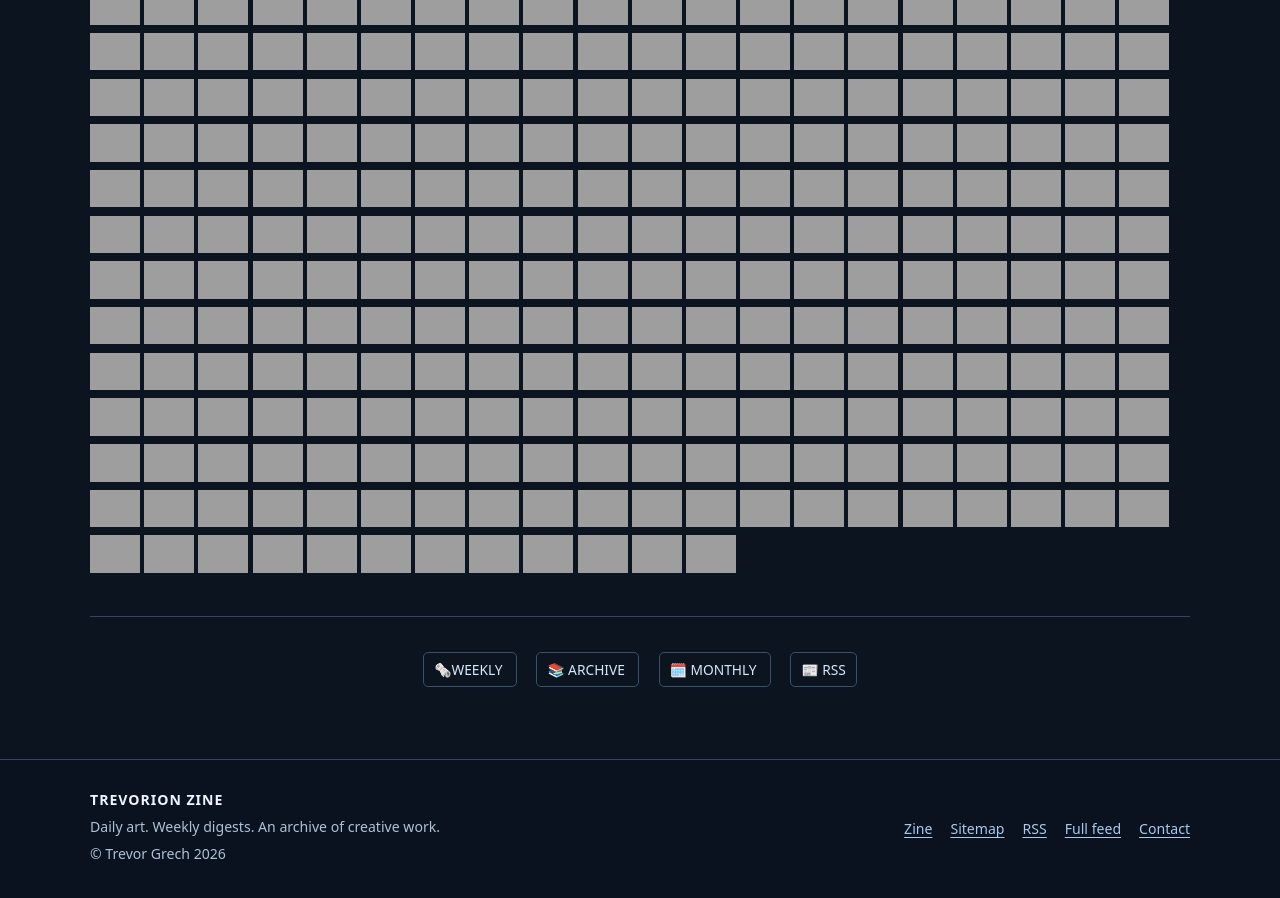
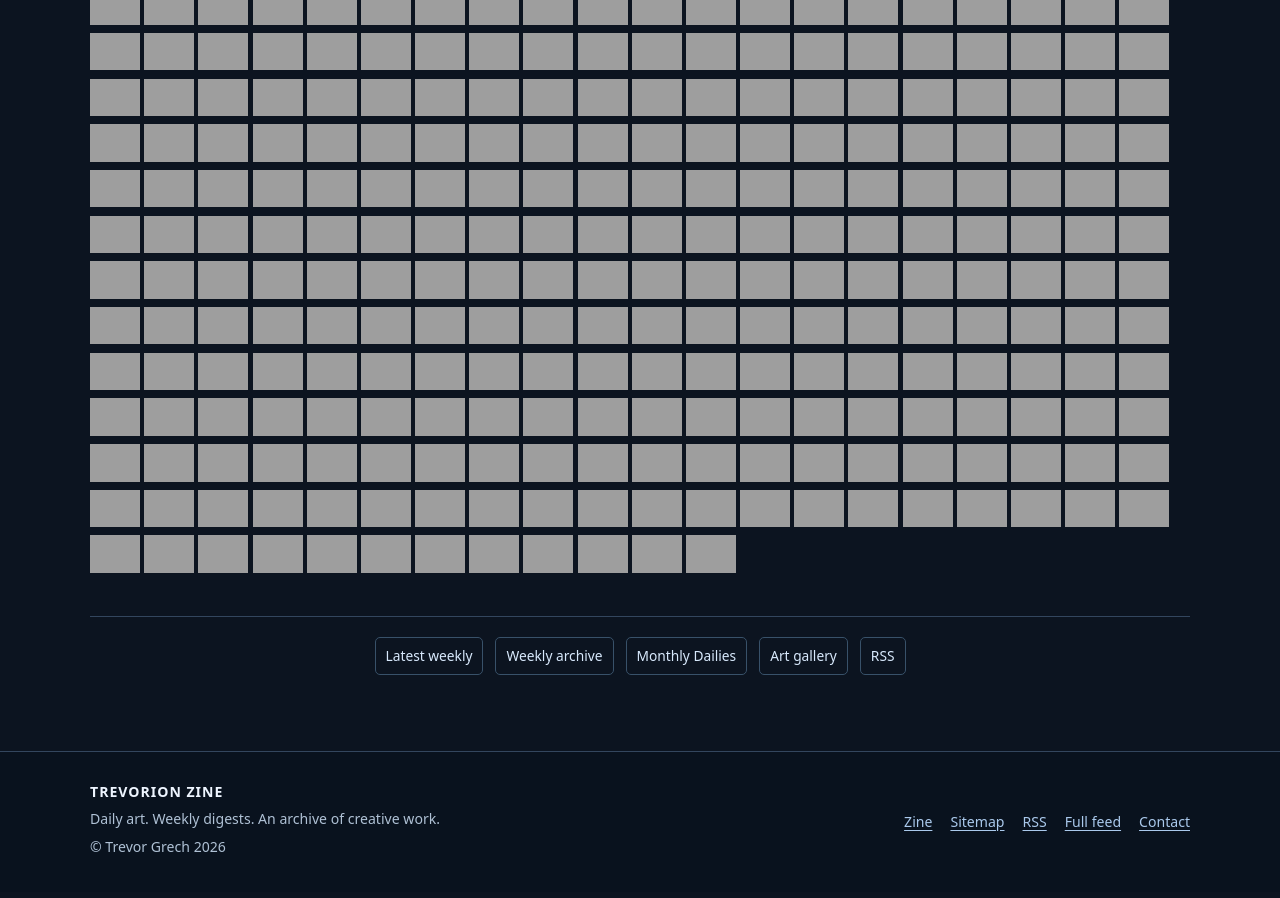
Before and after one commit to PhantomBlackOP/RSS, a Jekyll site: the page built from gallery/2025-gallery-thumbs.md, in a window 1280 px wide and 900 px high, scrolled down 763 px. Built offline with Jekyll 4.4.1, drawn with Linux system fonts in a browser that asks for light colours; our own code applies the rules of GitHub Pages for plain Markdown files; grey boxes are pictures that could not be loaded.

Commit message:
Refresh archive navigation to match the Zine RSS layout

```diff
--- a/_includes/navbar.html
+++ b/_includes/navbar.html
@@ -1,19 +1,16 @@
-<nav style="display: flex; justify-content: space-between; padding-top: 20px; text-align: center;">
-  <div style="text-align: left; width: 20%;">
-      {% if include.prev_url %}
-        <a href="{{ include.prev_url }}">👈 PREVIOUS </a>
-      {% endif %}
-  </div>
-  <div style="text-align: center;">
-    {% assign latest_week = site.posts | first %}
-    <a href="{{ latest_week.url }}" style="margin: 0 0.7em;"> 🗞️WEEKLY </a>
-    <a href="/archive/" style="margin: 0 0.7em;"> 📚 ARCHIVE </a>
-    <a href="/monthly/" style="margin: 0 0.7em;"> 🗓️ MONTHLY </a>
-    <a href="/feed.xml" style="margin: 0 0.7em;"> 📰 RSS </a>
-  </div>
-  <div style="text-align: right; width: 20%;">
-    {% if include.next_url %}
-      <a href="{{ include.next_url }}"> NEXT 👉</a>
-    {% endif %}
-  </div>
+<nav aria-label="Archive navigation">
+  {% if include.prev_url %}
+    <a href="{{ include.prev_url | relative_url }}">← Previous</a>
+  {% endif %}
+  {% assign latest_week = site.posts | first %}
+  {% if latest_week %}
+    <a href="{{ latest_week.url | relative_url }}">Latest weekly</a>
+  {% endif %}
+  <a href="{{ '/archive/' | relative_url }}">Weekly archive</a>
+  <a href="{{ '/monthly/' | relative_url }}">Monthly Dailies</a>
+  <a href="{{ '/gallery/' | relative_url }}">Art gallery</a>
+  <a href="{{ '/feed.xml' | relative_url }}">RSS</a>
+  {% if include.next_url %}
+    <a href="{{ include.next_url | relative_url }}">Next →</a>
+  {% endif %}
 </nav>
```
